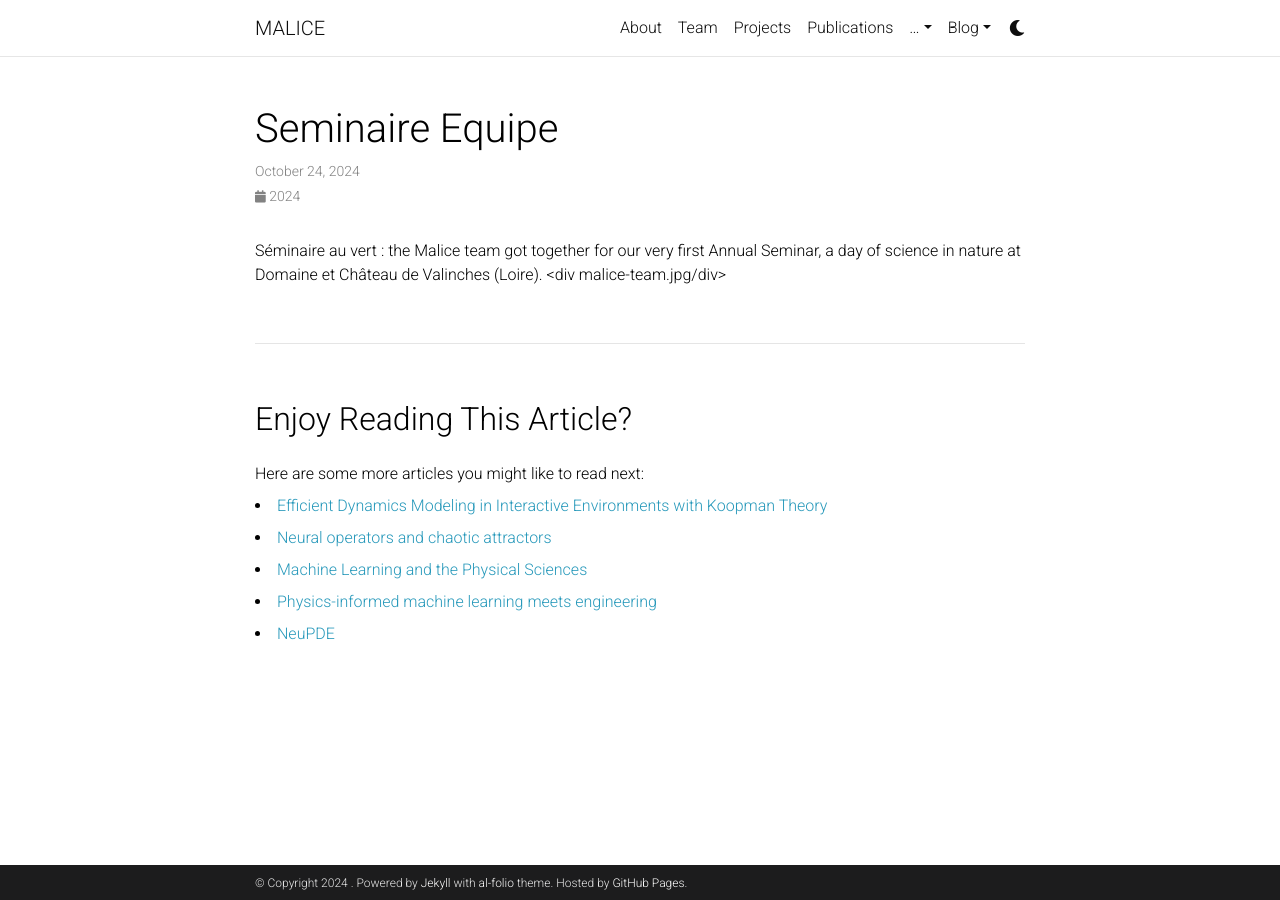
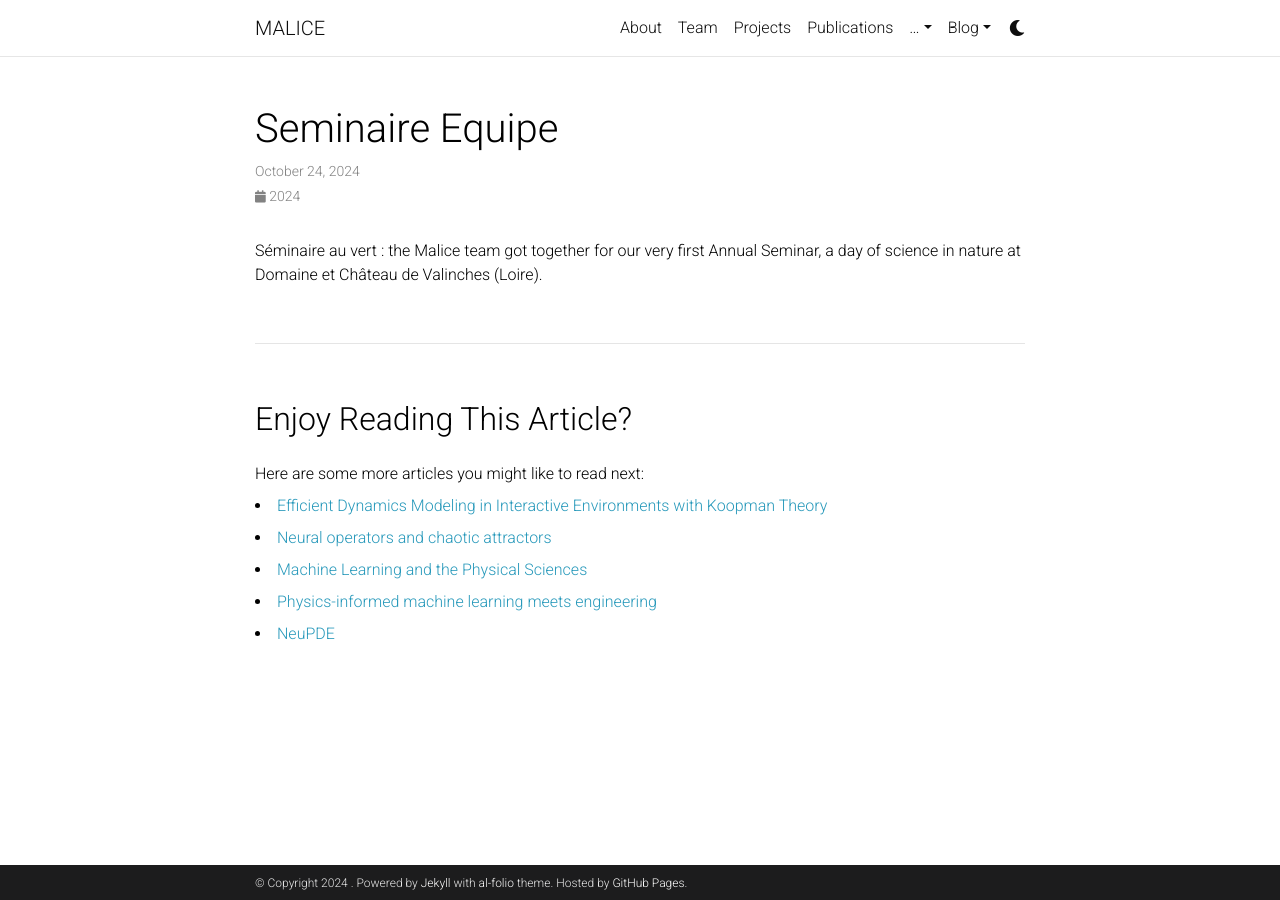
Before and after one commit to labhc-malice/labhc-malice.github.io, a Jekyll site: the page built from _news/24-10-24-seminaire-equipe.md, in a window 1280 px wide. Built offline with Jekyll 4.4.1, drawn with Linux system fonts in a browser that asks for light colours; comment, search, counter and statistics services are not loaded; a style sheet for code colours, icons or effects is not loaded.

Commit message:
Update news team seminar

```diff
--- a/_news/24-10-24-seminaire-equipe.md
+++ b/_news/24-10-24-seminaire-equipe.md
@@ -5,4 +5,3 @@ inline: true
 ---
 
 Séminaire au vert : the Malice team got together for our very first Annual Seminar, a day of science in nature at Domaine et Château de Valinches (Loire).
-<div malice-team.jpg/div>
```
